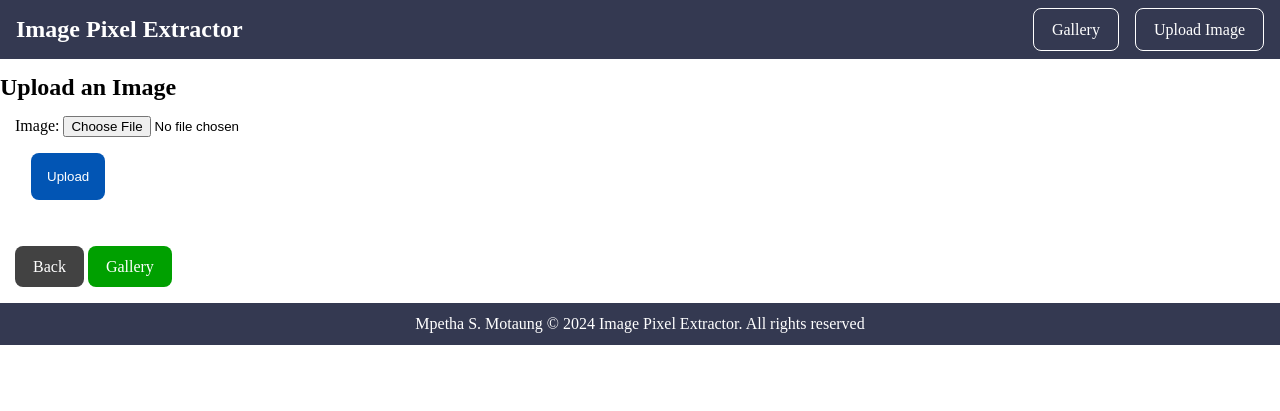
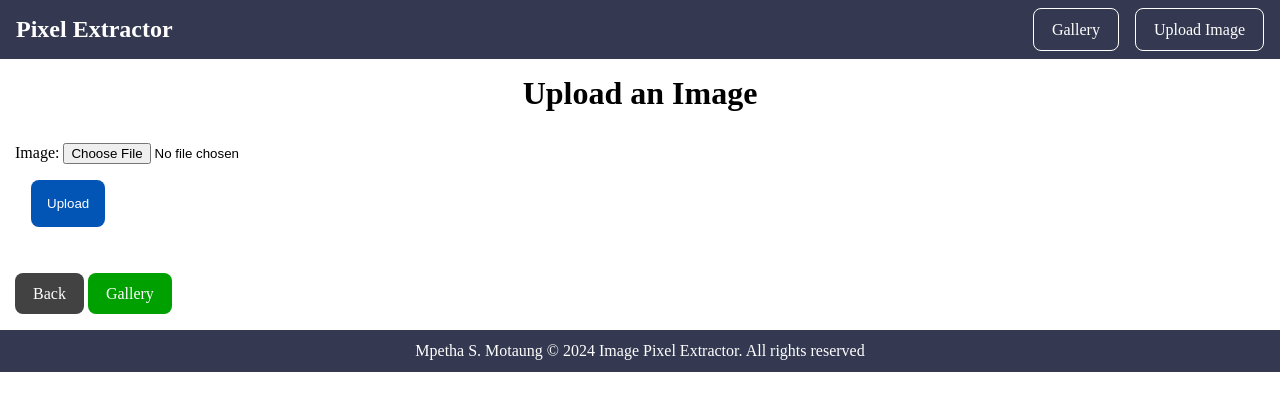
Before and after one commit to mpethamotaung/Image-Processing, a Django app: page /upload/ in a window 1280 px wide. Shown: the top 411 px of the page. Run offline with Django 5.2, Linux system fonts and the light colour scheme.

Commit message:
update styling

```diff
--- a/PixelsProject/pixels/static/pixels/css/styles.css
+++ b/PixelsProject/pixels/static/pixels/css/styles.css
@@ -52,6 +52,10 @@
     margin: 16px 16px;
 }
 
+.app-name{
+    color: rgb(223, 4, 70);
+}
+
 .hr-line{
     background-color: rgb(52,57,81);
     width: 32vh;
@@ -97,6 +101,8 @@
 .image-detail-container .image-hex p {
     padding: 15px 0px;
 }
+
+/*Details page styling*/
 
 /*Upload image page styling*/
 .form-container .form{
--- a/PixelsProject/pixels/templates/base.html
+++ b/PixelsProject/pixels/templates/base.html
@@ -4,13 +4,13 @@
 <head>
     <meta charset="UTF-8">
     <meta name="viewport" content="width=device-width, initial-scale=1.0">
-    <title>{% block title %} Image Pixel Extractor {% endblock%}</title>
+    <title>{% block title %} Pixel Extractor {% endblock%}</title>
     <link rel="stylesheet" href="{% static 'pixels/css/styles.css' %}">
 </head>
 <body>
     <header>
         <nav class="navbar">
-            <h1><a href="{% url 'pixels:image_list' %}">Image Pixel Extractor</a></h1>
+            <h1><a href="{% url 'pixels:image_list' %}">Pixel Extractor</a></h1>
             <ul class="nav-links">
                 <li><a href="{% url 'pixels:image_list' %}">Gallery</a></li>
                 <li><a href="{% url 'pixels:upload_image' %}">Upload Image</a></li>
--- a/PixelsProject/pixels/templates/pixels/confirm_delete.html
+++ b/PixelsProject/pixels/templates/pixels/confirm_delete.html
@@ -2,7 +2,9 @@
 {% load static %}
 {% block content %}
 
-<h2>Confirm Delete</h2>
+<div class="hero">
+    <h1>Confirm Delete</h1>
+</div>
 
 <p>Are you sure you want to delete this image?</p>
 
--- a/PixelsProject/pixels/templates/pixels/image_details.html
+++ b/PixelsProject/pixels/templates/pixels/image_details.html
@@ -2,7 +2,11 @@
 {% load static %}
 {% block content %}
 
+<div class="hero">
     <h1>Image Details</h1>
+</div>
+
+<div class="details-view">
     <div class="image-detail-container">
         <img src="{{ image.image.url}}" alt="Uploaded Image" style="max-width: 40%; height: auto;">
         <p>
@@ -16,6 +20,8 @@
         <a href="{% url 'pixels:delete_image' image.pk %}" class="delete-btn">Delete</a>
         <a href="{% url 'pixels:upload_image' %}" class="upload-btn">Upload another image</a>
     </div>
+</div>
+
 
 
 {% endblock %}
--- a/PixelsProject/pixels/templates/pixels/image_list.html
+++ b/PixelsProject/pixels/templates/pixels/image_list.html
@@ -4,7 +4,7 @@
 
     <div class="hero">
         <div class="hero-container">
-            <h1>Welcome to the <span>Pixel Extractor </span>application</h1>
+            <h1>Welcome to the <span class="app-name">Pixel Extractor </span>application</h1>
             <div class="hr-line"></div>
         </div>
     </div>
--- a/PixelsProject/pixels/templates/pixels/upload_image.html
+++ b/PixelsProject/pixels/templates/pixels/upload_image.html
@@ -4,7 +4,10 @@
 
 {% block content %}
 
-<h2>Upload an Image</h2>
+<div class="hero">
+    <h1>Upload an Image</h1>
+</div>
+
 
 <div class="form-container">
     <div class="form">
--- a/PixelsProject/pixels/templates/pixels/upload_success.html
+++ b/PixelsProject/pixels/templates/pixels/upload_success.html
@@ -2,7 +2,10 @@
 {% load static %}
 {% block content%}
 
-<h1>Image Uploaded Successfully</h1>
+<div class="hero">
+    <h1>Image Uploaded Successfully</h1>
+</div>
+
 
 <div class="image-detail-container">
     <div class="image-hex">
```
Also changed, not shown: PixelsProject/db.sqlite3, PixelsProject/media/uploads/barnaby-K78ECC0F1YI-unsplash.jpg (added), PixelsProject/media/uploads/emanuel-haas-P0ck7wsVAag-unsplash.jpg (added), 2 other files. Lines whose indentation alone changed are shown as unchanged.
